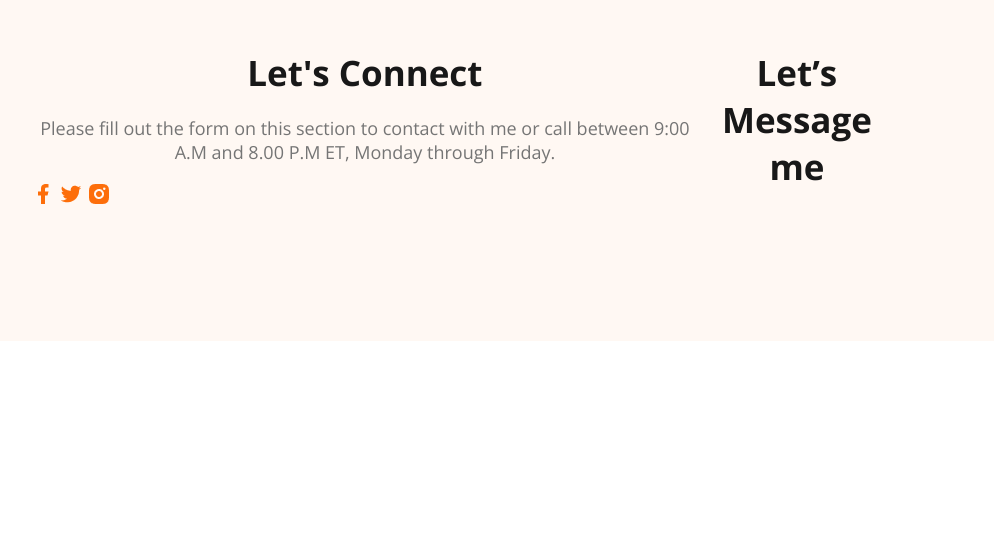
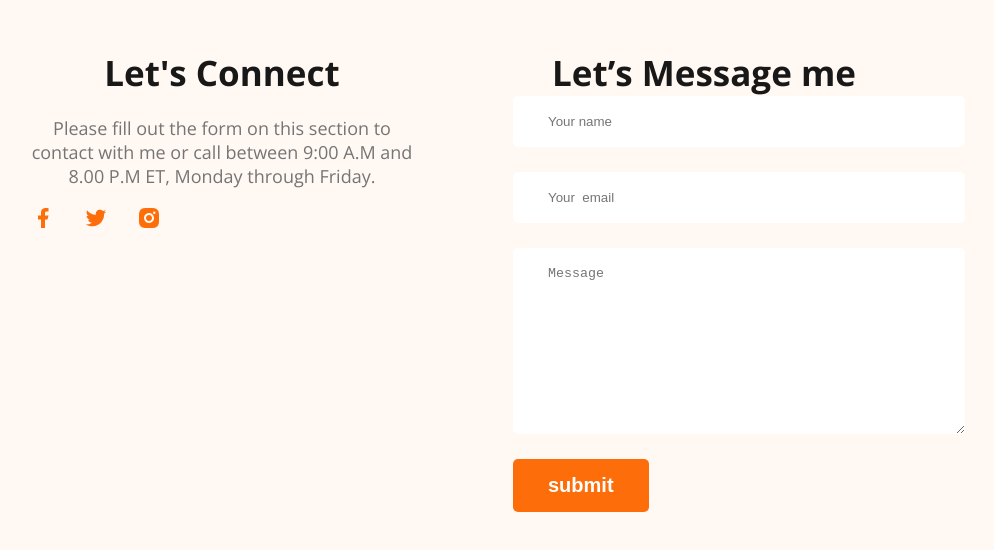
Before and after one commit to Asadulla56/web-developer-portfoloi, a plain HTML site: page index.html in a window 1280 px wide. Shown: the part 3466-4016 px from the top of the page, without its empty margins (177-1171 px from the left). Before the commit the page ends 3815 px from the top, so only its background shows below. Drawn offline with nearby package versions, Linux system fonts and the light colour scheme.

Commit message:
finished with footer contact from

```diff
--- a/Styles/portfoloi.css
+++ b/Styles/portfoloi.css
@@ -180,7 +180,8 @@ main section {
     font-weight: 700;
     margin-bottom: 10px;
 }
-.resume-item-institute{
+
+.resume-item-institute {
     margin-bottom: 20px;
     margin-top: 0px;
 }
@@ -189,19 +190,41 @@ main section {
 .resume-item-description {
     color: #757575;
 }
-.resume-container hr{
+
+.resume-container hr {
     margin: 30px;
 }
 
-.download-cv{
+.download-cv {
     text-align: center;
     margin-top: 50px;
 }
 
 /* footer reladed styles */
-footer{
+footer {
     display: flex;
+    gap: 100px;
     background: #FFF8F3;
     margin-top: 100px;
     padding: 130px 200px;
 }
+
+.footer-column {
+    width: 50%;
+}
+.social-links a{
+    margin-right: 25px;
+}
+
+.Contact input[type="text"], .Contact input[type="email"],
+textarea {
+    display: block;
+    margin-bottom: 25px;
+    padding: 18px 35px;
+    color: #757575;
+    border-radius: 0.3125rem;
+    background: #FFF;
+    border: 0px;
+    width: 100%;
+
+}
--- a/index.html
+++ b/index.html
@@ -193,6 +193,15 @@
         </div>
         <div class="footer-column">
             <h3 class="section-title">Let’s Message me</h3>
+
+            <form class="Contact" action="">
+
+                <input type="text" placeholder="Your name">
+                <input type="email" name="" placeholder="Your  email" id="">
+                <textarea name="" placeholder="Message" id="" cols="30" rows="10"></textarea>
+                <input class="btn-primary" type ="submit" value="submit">
+
+            </form>
         </div>
 
     </footer>
```
